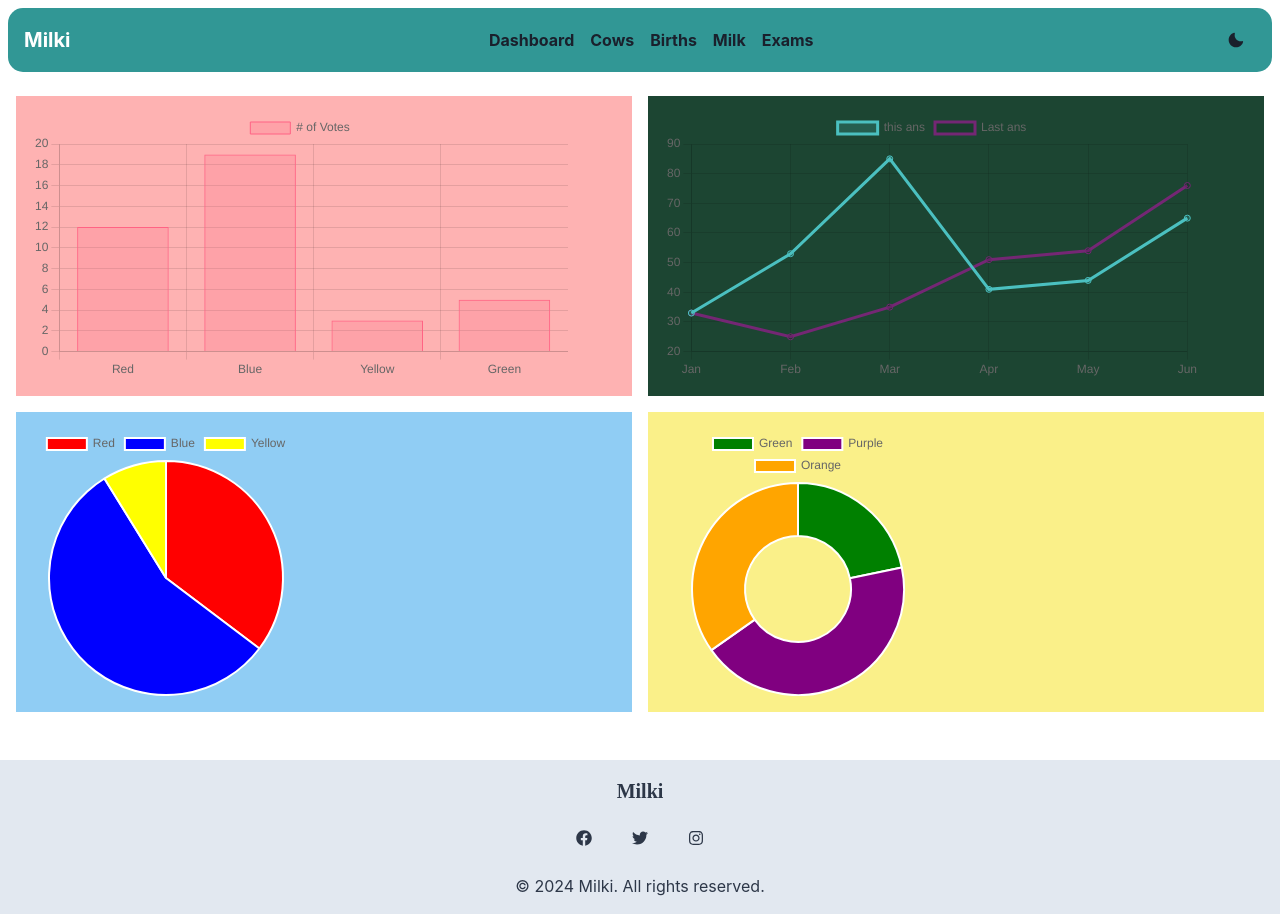
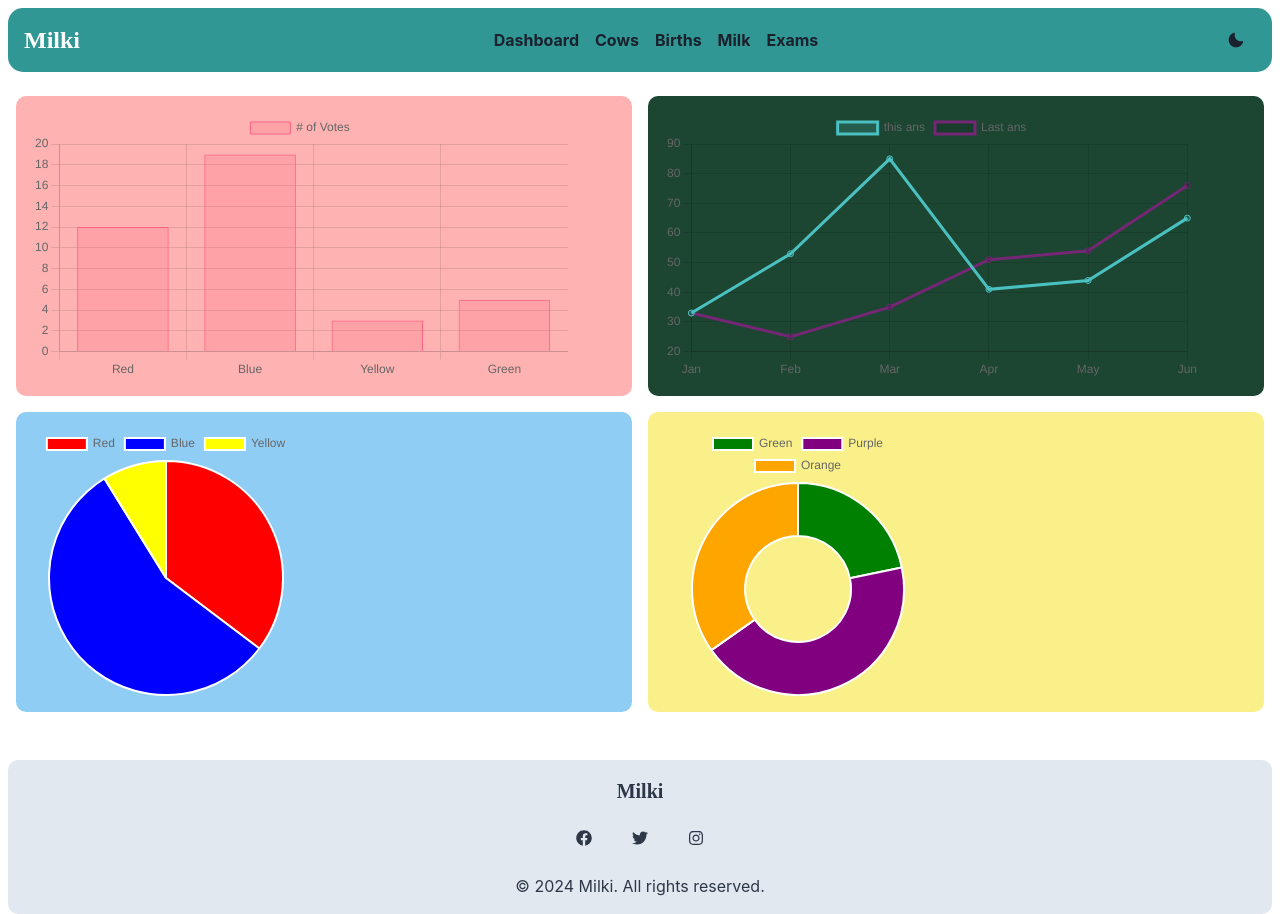
Before and after one commit to messafa/HALAT_BARMADJA, a React (Vite) app in the folder client/: page / in a window 1280 px wide. Built offline with nearby package versions, Linux system fonts and the light colour scheme.

Commit message:
chore: Update styling for Footer, Navbar, and Home components

```diff
--- a/client/src/components/Footer.jsx
+++ b/client/src/components/Footer.jsx
@@ -7,7 +7,13 @@ const Footer = () => {
   const color = { light: "gray.700", dark: "gray.200" };
 
   return (
-    <Box bg={bgColor[colorMode]} color={color[colorMode]} py={4} mt={8}>
+    <Box bg={bgColor[colorMode]}
+    color={color[colorMode]}
+    py={4}
+    mt={8}
+    borderRadius={10}
+    mx={2}
+    >
       <Text fontSize="xl"
       fontWeight="bold"
       textAlign="center"
--- a/client/src/components/Navbar.jsx
+++ b/client/src/components/Navbar.jsx
@@ -26,9 +26,11 @@ const Navbar = () => {
     bg="teal.500" px={4}>
       <Flex h={16} alignItems="center" justifyContent="space-between">
         <Box
+        fontFamily={'cursive'}
         fontWeight="bold"
-        fontSize="xl"
+        fontSize="2xl"
         color="white"
+
         >
           Milki
         </Box>
--- a/client/src/pages/dashboard/Home.jsx
+++ b/client/src/pages/dashboard/Home.jsx
@@ -106,16 +106,16 @@ const Home = () => {
 
   return (
     <SimpleGrid columns={{ base: 1, md: 2 }} spacing={4} p={4}>
-      <Box bg="red.200" height="300px" p={4}>
+      <Box bg="red.200" height="300px" p={4} borderRadius={10} >
         <Bar data={barData} />
       </Box>
-      <Box bg="green.900" height="300px" p={4}>
+      <Box bg="green.900" height="300px" p={4} borderRadius={10} >
         <Line data={NewData} />
       </Box>
-      <Box bg="blue.200" height="300px" p={4}>
+      <Box bg="blue.200" height="300px" p={4} borderRadius={10} >
         <Pie data={pieData} />
       </Box>
-      <Box bg="yellow.200" height="300px" p={4}>
+      <Box bg="yellow.200" height="300px" p={4} borderRadius={10} >
         <Doughnut data={doughnutData} />
       </Box>
     </SimpleGrid>
```
